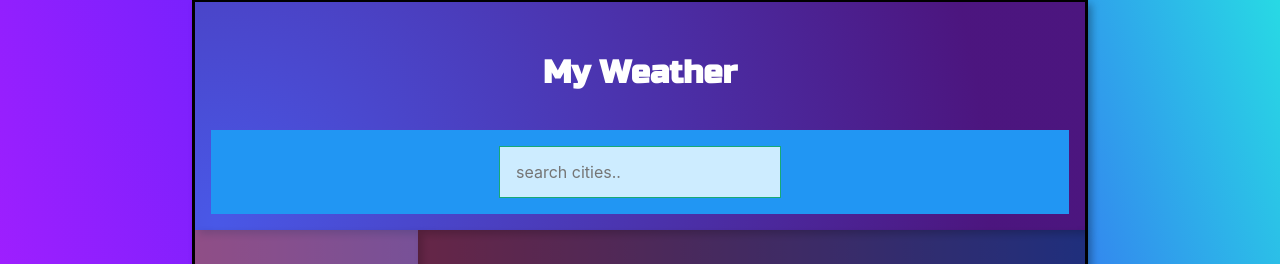
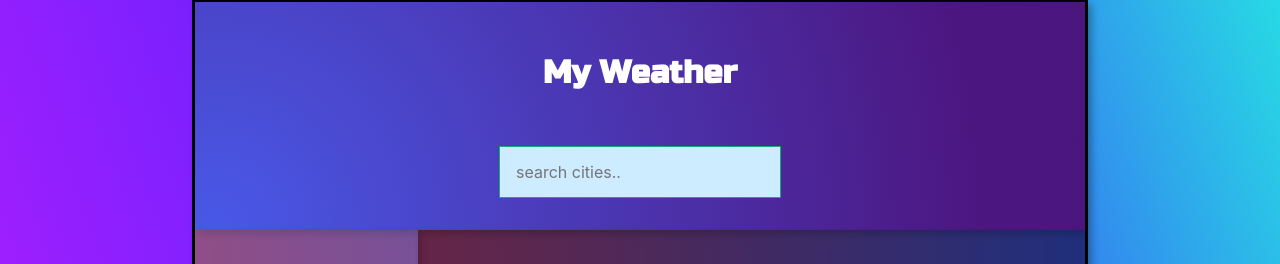
Before and after one commit to OmriGalShen/my-weather, a React (Create React App) app: page / in a window 1280 px wide. Shown: the part 113-377 px from the top of the page. Built offline with nearby package versions, Linux system fonts and the light colour scheme; no server answers.

Commit message:
removed background

```diff
--- a/src/components/content/weather/searcbox/SearchBox.css
+++ b/src/components/content/weather/searcbox/SearchBox.css
@@ -1,4 +1,3 @@
 .searchbox {
   padding: 1em;
-  background: #2196f3;
 }
```
